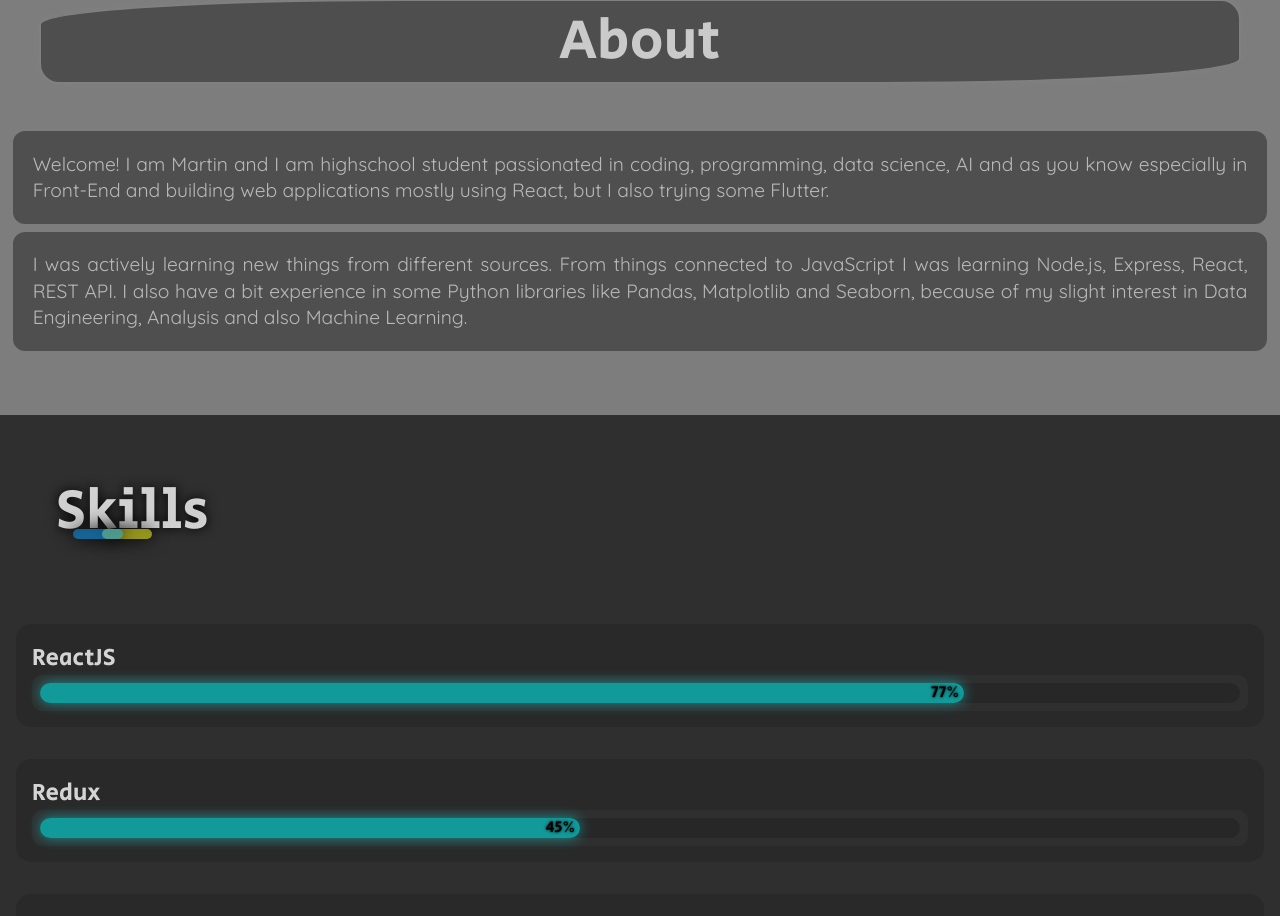
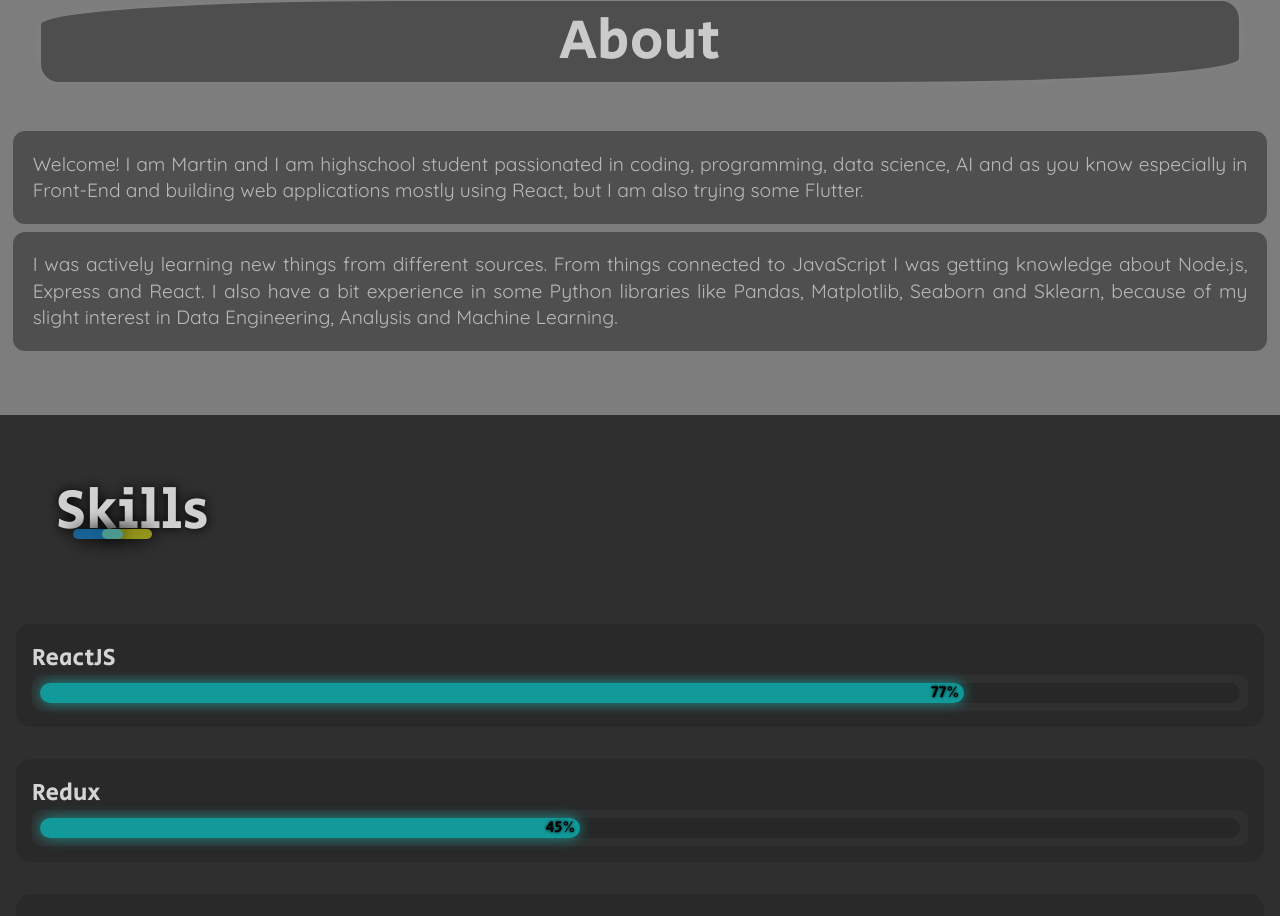
Before and after one commit to mweglowski/old_portfolio, a React (Create React App) app: page / in a window 1280 px wide. Shown: the part 840-1756 px from the top of the page. Built offline with nearby package versions, Linux system fonts and the light colour scheme.

Commit message:
about section

```diff
--- a/src/components/About/About.js
+++ b/src/components/About/About.js
@@ -5,8 +5,8 @@
   return (
     <section className="about-section" ref={ref}>
       <div className="about-section-title">About</div>
-      <article className="about-section-description">Welcome! I am Martin and I am highschool student passionated in coding, programming, data science, AI and as you know especially in Front-End and building web applications mostly using React, but I also trying some Flutter.</article>
-      <article className="about-section-description">I was actively learning new things from different sources. From things connected to JavaScript I was learning Node.js, Express, React, REST API. I also have a bit experience in some Python libraries like Pandas, Matplotlib and Seaborn, because of my slight interest in Data Engineering, Analysis and also Machine Learning.</article>
+      <article className="about-section-description">Welcome! I am Martin and I am highschool student passionated in coding, programming, data science, AI and as you know especially in Front-End and building web applications mostly using React, but I am also trying some Flutter.</article>
+      <article className="about-section-description">I was actively learning new things from different sources. From things connected to JavaScript I was getting knowledge about Node.js, Express and React. I also have a bit experience in some Python libraries like Pandas, Matplotlib, Seaborn and Sklearn, because of my slight interest in Data Engineering, Analysis and Machine Learning.</article>
     </section>
   );
 });
```
